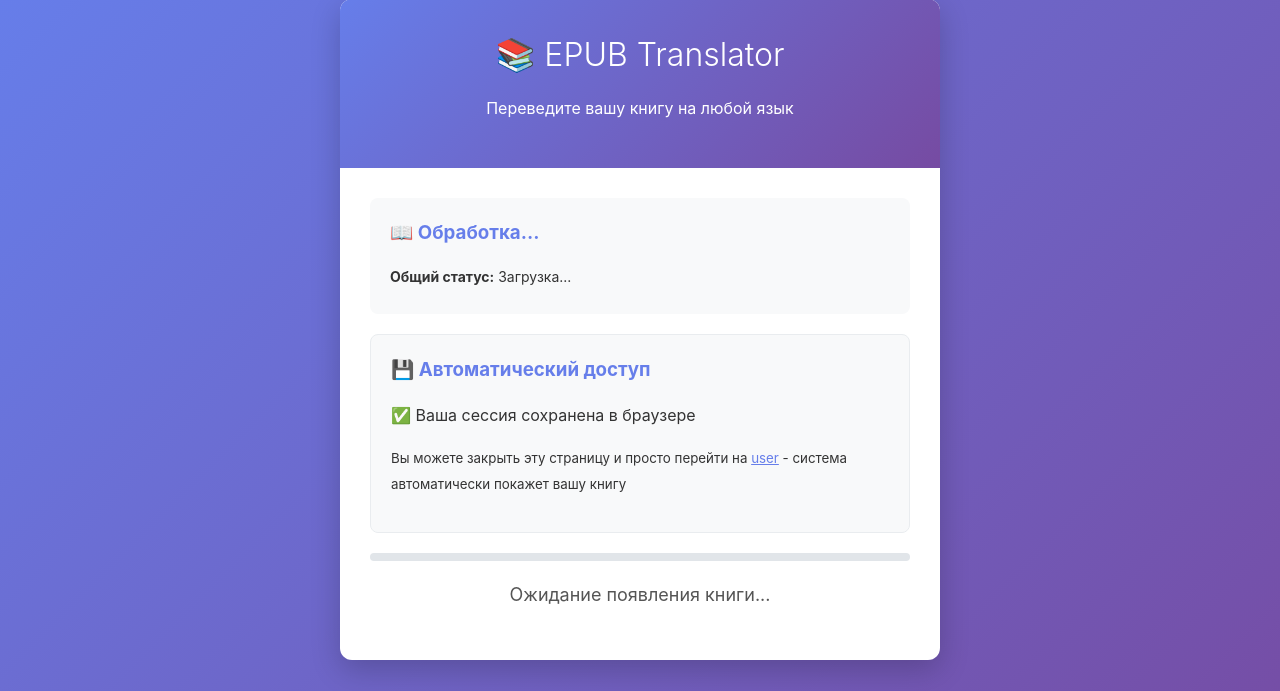
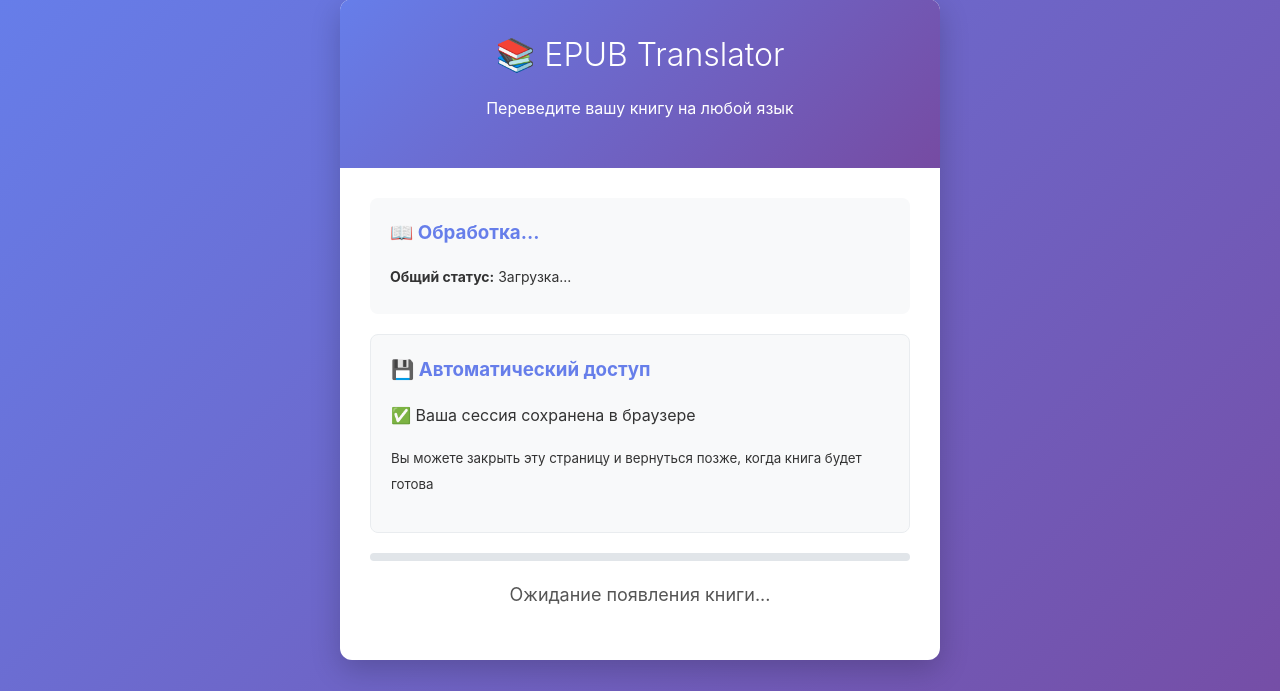
Before and after one commit to PaulBunkie/epub-translator-gemini, a Flask app: page /translate/1 in a window 1280 px wide. Shown: the part 21-712 px from the top of the page. Run offline with Flask 3, Linux system fonts and the light colour scheme; data that the repository does not hold is empty; parts of the project's set-up code (start-up, migrations or seed data) failed here and were passed over; some libraries are stand-ins or nearby versions.

Commit message:
Update user session message in translate_user.html for clarity
- Modified the message displayed to users regarding session persistence, changing it from a prompt to return to the user page to a suggestion to return later when the book is ready, enhancing user understanding of the workflow.

```diff
--- a/templates/translate_user.html
+++ b/templates/translate_user.html
@@ -312,7 +312,7 @@
                 <div class="telegram-info">
                     <h3>💾 Автоматический доступ</h3>
                     <p>✅ Ваша сессия сохранена в браузере</p>
-                    <p><small>Вы можете закрыть эту страницу и просто перейти на <a href="/user" style="color: #667eea;">user</a> - система автоматически покажет вашу книгу</small></p>
+                    <p><small>Вы можете закрыть эту страницу и вернуться позже, когда книга будет готова</small></p>
                 </div>
 
                 <div class="progress-bar">
```
